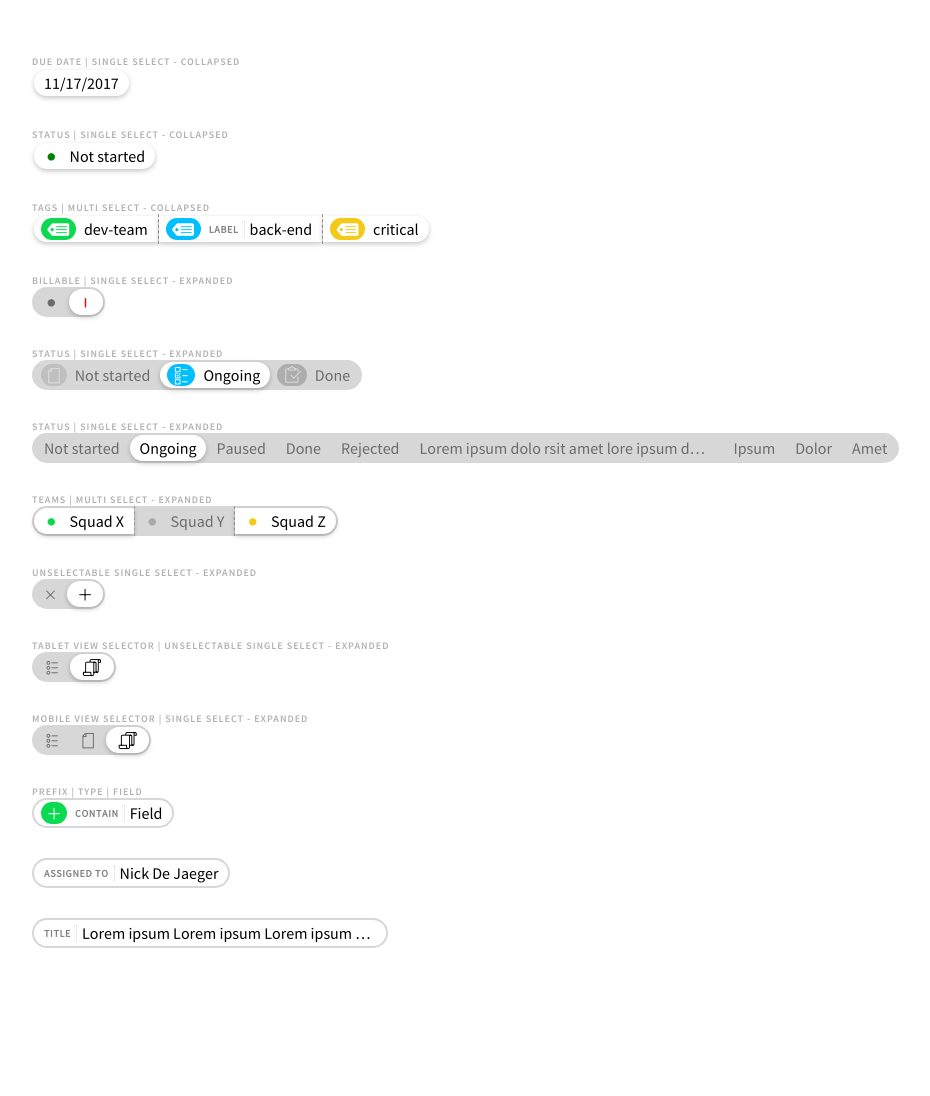
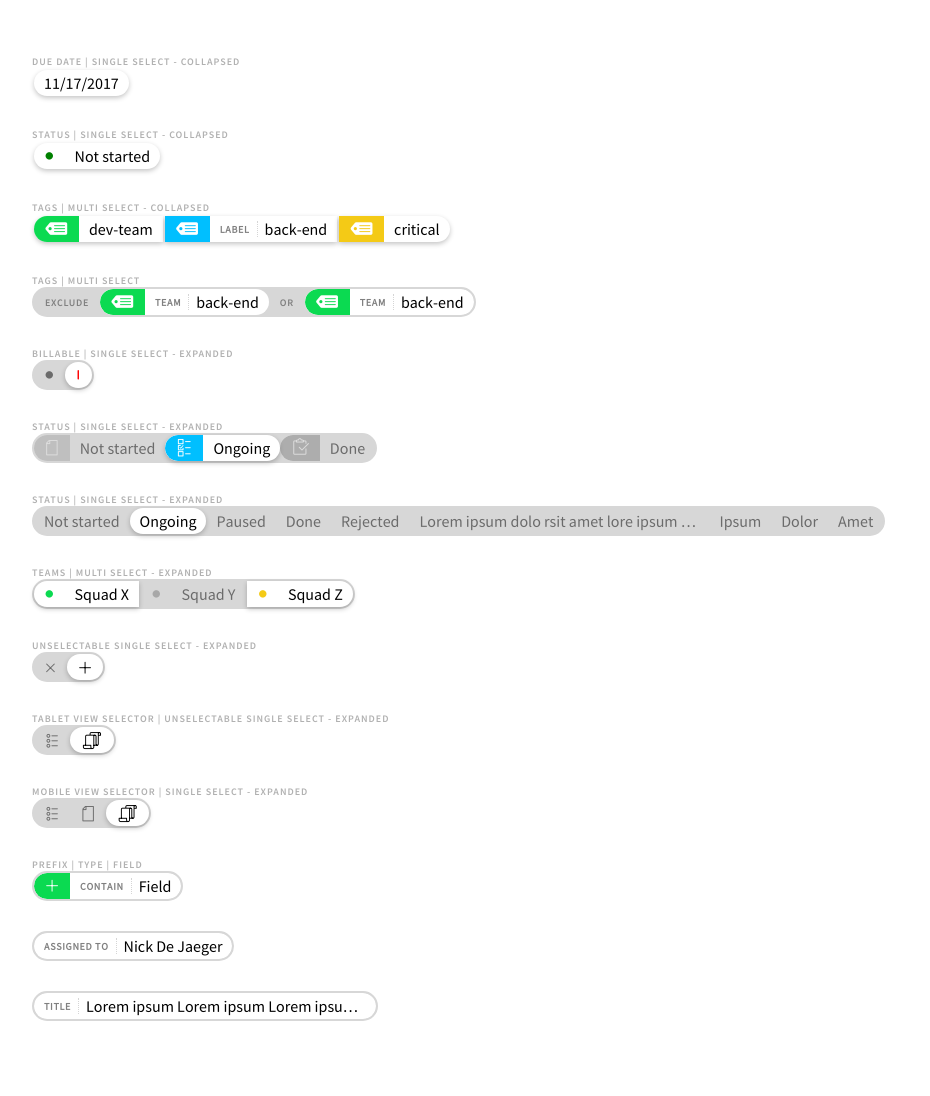
Before and after one commit to lordblendi/tracker-mockup, a Jekyll site: the page built from pages/components.html, in a window 1280 px wide. Shown: the whole page, without its empty margins (23-953 px from the left). Built offline with Jekyll 4.4.1, drawn with Linux system fonts in a browser that asks for light colours; nearby versions of some CDN libraries; comment, search, counter and statistics services are not loaded; before the commit the page ends 1023 px from its top, so only the background shows below that.

Commit message:
update new tags

```diff
--- a/pages/components.html
+++ b/pages/components.html
@@ -30,7 +30,6 @@ permalink: /components
         <div class="pmx-selector__item JS_selectorItem pmx-selector__item--selected">
           <div class="pmx-selector__block ">
             <span class="pmx-selector__blockPart pmx-selector__blockPart--prefix" style="color: green;">܌</span>
-            <span class="pmx-selector__blockSeperator"></span>
             <span class="pmx-selector__blockPart pmx-selector__blockPart--field JS_pmx-selector__blockPart--label">Not started</span>
           </div>
         </div>
@@ -49,25 +48,22 @@ permalink: /components
         <div class="pmx-selector__item pmx-selector__item--selected JS_selectorItem">
           <div class="pmx-selector__block ">
             <span class="pmx-selector__blockPart pmx-selector__blockPart--prefix" style="background-color: #0bda51; color: #FFF;">ग़</span>
-            <span class="pmx-selector__blockSeperator"></span>
             <span class="pmx-selector__blockPart pmx-selector__blockPart--field">dev-team</span>
           </div>
         </div>
-        <span class="pmx-selector__itemSeperator"></span>
+        <div class="pmx-selector__itemSeperator"></div>
         <div class="pmx-selector__item pmx-selector__item--selected JS_selectorItem">
           <div class="pmx-selector__block ">
             <span class="pmx-selector__blockPart pmx-selector__blockPart--prefix" style="background-color: #00bfff; color: #FFF;">ग़</span>
-            <span class="pmx-selector__blockSeperator"></span>
             <span class="pmx-selector__blockPart pmx-selector__blockPart--label">Label</span>
             <span class="pmx-selector__blockSeperator"></span>
             <span class="pmx-selector__blockPart pmx-selector__blockPart--field">back-end</span>
           </div>
         </div>
-        <span class="pmx-selector__itemSeperator"></span>
+        <div class="pmx-selector__itemSeperator"></div>
         <div class="pmx-selector__item pmx-selector__item--selected JS_selectorItem">
           <div class="pmx-selector__block ">
             <span class="pmx-selector__blockPart pmx-selector__blockPart--prefix" style="background-color: #f4ca16; color: #FFF;">ग़</span>
-            <span class="pmx-selector__blockSeperator"></span>
             <span class="pmx-selector__blockPart pmx-selector__blockPart--field">critical</span>
           </div>
         </div>
@@ -76,6 +72,46 @@ permalink: /components
     </div>
   </div>
 </div>
+
+
+
+
+<div class="pmx-field">
+  <div class="pmx-field__inner">
+    <div class="pmx-field__label">Tags | Multi Select</div>
+    <div class="pmx-field__value">
+
+      <div class="pmx-selector pmx-selector--readonly JS_selector" data-popid="#multiSelector-3">
+        <div class="pmx-selector__itemSeperator">
+          <span class="pmx-selector__itemSeperatorLabel">Exclude</span>
+        </div>
+        <div class="pmx-selector__item pmx-selector__item--selected JS_selectorItem">
+          <div class="pmx-selector__block ">
+            <span class="pmx-selector__blockPart pmx-selector__blockPart--prefix" style="background-color: #0bda51; color: #FFF;">ग़</span>
+            <span class="pmx-selector__blockPart pmx-selector__blockPart--label">Team</span>
+            <span class="pmx-selector__blockSeperator"></span>
+            <span class="pmx-selector__blockPart pmx-selector__blockPart--field">back-end</span>
+          </div>
+        </div>
+        <div class="pmx-selector__itemSeperator">
+          <span class="pmx-selector__itemSeperatorLabel">Or</span>
+        </div>
+        <div class="pmx-selector__item pmx-selector__item--selected JS_selectorItem">
+          <div class="pmx-selector__block ">
+            <span class="pmx-selector__blockPart pmx-selector__blockPart--prefix" style="background-color: #0bda51; color: #FFF;">ग़</span>
+            <span class="pmx-selector__blockPart pmx-selector__blockPart--label">Team</span>
+            <span class="pmx-selector__blockSeperator"></span>
+            <span class="pmx-selector__blockPart pmx-selector__blockPart--field">back-end</span>
+          </div>
+        </div>
+      </div>
+
+    </div>
+  </div>
+</div>
+
+
+
 
 <div class="pmx-field">
   <div class="pmx-field__inner">
@@ -108,21 +144,18 @@ permalink: /components
         <div class="pmx-selector__item JS_selectorItem">
           <div class="pmx-selector__block ">
             <span class="pmx-selector__blockPart pmx-selector__blockPart--prefix" style="background-color: #f4ca16; color: #FFF;">च</span>
-            <span class="pmx-selector__blockSeperator"></span>
             <span class="pmx-selector__blockPart pmx-selector__blockPart--field">Not started</span>
           </div>
         </div>
         <div class="pmx-selector__item pmx-selector__item--selected JS_selectorItem">
           <div class="pmx-selector__block ">
             <span class="pmx-selector__blockPart pmx-selector__blockPart--prefix" style="background-color: #00bfff; color: #FFF;">ण</span>
-            <span class="pmx-selector__blockSeperator"></span>
             <span class="pmx-selector__blockPart pmx-selector__blockPart--field">Ongoing</span>
           </div>
         </div>
         <div class="pmx-selector__item JS_selectorItem">
           <div class="pmx-selector__block ">
             <span class="pmx-selector__blockPart pmx-selector__blockPart--prefix" style="background-color: #0bda51; color: #FFF;">ऒ</span>
-            <span class="pmx-selector__blockSeperator"></span>
             <span class="pmx-selector__blockPart pmx-selector__blockPart--field">Done</span>
           </div>
         </div>
@@ -198,23 +231,20 @@ permalink: /components
         <div class="pmx-selector__item pmx-selector__item--selected JS_selectorItem">
           <div class="pmx-selector__block ">
             <span class="pmx-selector__blockPart pmx-selector__blockPart--prefix" style="color: #0bda51;">܌</span>
-            <span class="pmx-selector__blockSeperator"></span>
             <span class="pmx-selector__blockPart pmx-selector__blockPart--field">Squad X</span>
           </div>
         </div>
-        <span class="pmx-selector__itemSeperator"></span>
+        <div class="pmx-selector__itemSeperator"></div>
         <div class="pmx-selector__item JS_selectorItem">
           <div class="pmx-selector__block ">
             <span class="pmx-selector__blockPart pmx-selector__blockPart--prefix" style="color: #00bfff;">܌</span>
-            <span class="pmx-selector__blockSeperator"></span>
             <span class="pmx-selector__blockPart pmx-selector__blockPart--field">Squad Y</span>
           </div>
         </div>
-        <span class="pmx-selector__itemSeperator"></span>
+        <div class="pmx-selector__itemSeperator"></div>
         <div class="pmx-selector__item pmx-selector__item--selected JS_selectorItem">
           <div class="pmx-selector__block ">
             <span class="pmx-selector__blockPart pmx-selector__blockPart--prefix" style="color: #f4ca16;">܌</span>
-            <span class="pmx-selector__blockSeperator"></span>
             <span class="pmx-selector__blockPart pmx-selector__blockPart--field">Squad Z</span>
           </div>
         </div>
@@ -299,7 +329,6 @@ permalink: /components
         <div class="pmx-selector__item">
           <div class="pmx-selector__block">
             <span class="pmx-selector__blockPart pmx-selector__blockPart--prefix" style="background-color: #0bda51; color: #FFF;">ބ</span>
-            <span class="pmx-selector__blockSeperator"></span>
             <span class="pmx-selector__blockPart pmx-selector__blockPart--label">Contain</span>
             <span class="pmx-selector__blockSeperator"></span>
             <span class="pmx-selector__blockPart pmx-selector__blockPart--field">Field</span>
--- a/sass/components/selector.scss
+++ b/sass/components/selector.scss
@@ -95,7 +95,6 @@
     height: 26px;
     min-width: 26px;
     max-width: 100%;
-    padding: 2px 3px;
     border-radius: 15px;
     overflow: hidden;
     font-size: 16px;
@@ -129,14 +128,33 @@
     }
 
     &Seperator {
+      /*
       position: relative;
       display: inline-block;
       border-right: 1px dashed #979797;
       z-index: 0;
       height: 30px;
-      /* background-image: linear-gradient(0deg, #7e7e7e, #7e7e7e 50%, transparent 50%, transparent 100%); */
-      /* background-size: 1px 12px; */
+      background-image: linear-gradient(0deg, #7e7e7e, #7e7e7e 50%, transparent 50%, transparent 100%);
+      background-size: 1px 12px;
       top: -2px;
+      */
+
+      position: relative;
+      display: inline-block;
+      z-index: 0;
+      height: 26px;
+      text-transform: uppercase;
+      color: #808080;
+      font-size: 10px;
+      font-weight: 600;
+      letter-spacing: .7px;
+      vertical-align: top;
+      line-height: 28px;
+      padding: 0 1px;
+
+      &Label {
+        padding: 0 10px;
+      }
     }
 
     &--selected {
@@ -161,8 +179,7 @@
 
   &__block {
     position: relative;
-    height: 22px;
-    padding: 2px 4px;
+    height: 26px;
     display: flex;
     font-family: 'tenforce', sans-serif;
     align-items: center;
@@ -174,7 +191,6 @@
     &Part {
       position: relative;
       display: inline-block;
-      padding: 0 3px;
 
       /*
       background-color: #0080004d;
@@ -182,18 +198,13 @@
 
       &--prefix {
         border-radius: 15px;
-        padding: 1px 5px;
-        min-height: 20px;
-        min-width: 20px;
+        border-radius: 15px 0 0 15px;
+        min-height: 26px;
+        min-width: 26px;
         text-align: center;
-
         font-family: 'tenforce', sans-serif;
-
-        + .pmx-selector__blockSeperator {
-          margin: 0 2px;
-          height: 16px;
-          border-right: 1px dotted transparent;
-        }
+        line-height: 25px;
+        padding: 0 10px;
       }
 
       &--label  {
@@ -202,9 +213,10 @@
         font-size: 10px;
         font-weight: 600;
         letter-spacing: .7px;
+        padding: 0 10px;
 
         + .pmx-selector__blockSeperator {
-          margin: 0 2px;
+          margin: -3px;
           height: 16px;
           border-right: 1px dotted #D5D5D5;
         }
@@ -215,20 +227,23 @@
         overflow: hidden;
         white-space: nowrap;
         text-overflow: ellipsis;
+        padding: 0 10px;
       }
     }
   }
 
   &--expanded {
-    &.pmx-selector--toggleSelect {
-      /*
-      height: auto;
-      white-space: normal;
-      */
-    }
+  }
+
+  &--collapsed {
+    background: none;
+    background-color: transparent;
+    border: 2px solid transparent;
   }
 
   &--readonly {
+    overflow: hidden;
+
     .pmx-selector__item {
       background-color: #FFF;
       box-shadow: none;
@@ -257,6 +272,10 @@
       &:first-child {
         border-top-left-radius: 30px;
         border-bottom-left-radius: 30px;
+
+        .pmx-selector__blockPart--prefix {
+          border-radius: 15px 0 0 15px;
+        }
       }
 
       &:last-child {
@@ -264,15 +283,12 @@
         border-bottom-right-radius: 30px;
         margin: 0;
       }
+
+      .pmx-selector__blockPart--prefix {
+        border-radius: 0;
+      }
     }
   }
 
-  &--collapsed {
-    background: none;
-    background-color: transparent;
-    border: 2px solid transparent;
-  }
 
-  &--expanded {
-  }
 }
```
